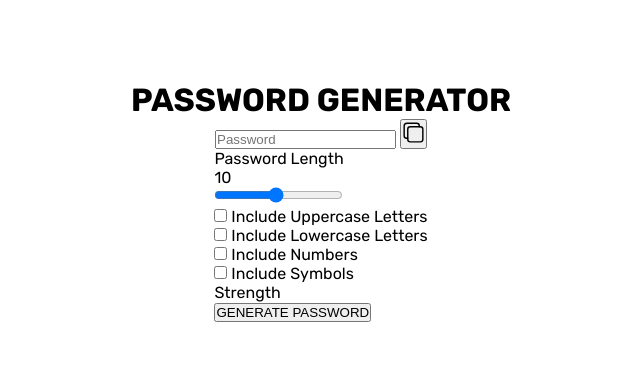
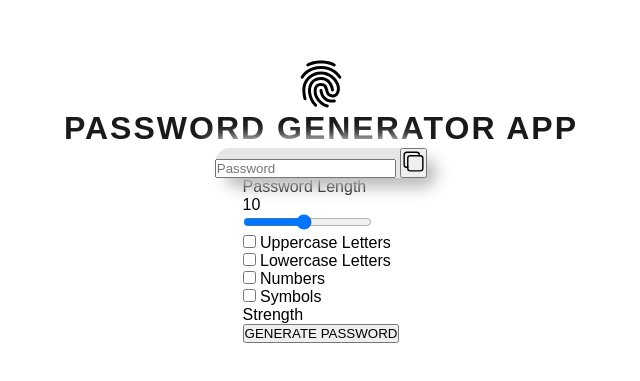
Before and after one commit to sharukuffair/passwordGenerator, a plain HTML site: page index.html in a window 1280 px wide. Shown: the part 199-580 px from the top of the page, without its empty margins (319-959 px from the left). Drawn offline with Linux system fonts and the light colour scheme; a web font is replaced by a local one.

Commit message:
style updated

```diff
--- a/index.html
+++ b/index.html
@@ -13,7 +13,13 @@
   </head>
   <body>
     <div class="container">
-      <h1>PASSWORD GENERATOR</h1>
+      <img
+        src="Assets/finger-print.svg"
+        alt="finger-print-svg"
+        width="50px"
+        height="50px"
+      />
+      <h1>PASSWORD GENERATOR APP</h1>
       <div class="display-container">
         <input
           readonly
@@ -48,19 +54,19 @@
         <!-- checkbox -->
         <div>
           <input type="checkbox" id="uppercase" />
-          <label for="uppercase">Include Uppercase Letters</label>
+          <label for="uppercase">Uppercase Letters</label>
         </div>
         <div>
           <input type="checkbox" id="lowercase" />
-          <label for="lowercase">Include Lowercase Letters</label>
+          <label for="lowercase">Lowercase Letters</label>
         </div>
         <div>
           <input type="checkbox" id="numbers" />
-          <label for="numbers">Include Numbers</label>
+          <label for="numbers">Numbers</label>
         </div>
         <div>
           <input type="checkbox" id="symbols" />
-          <label for="symbols">Include Symbols</label>
+          <label for="symbols">Symbols</label>
         </div>
         <!-- strength container -->
         <div class="strength-container">
--- a/styles.css
+++ b/styles.css
@@ -1,4 +1,5 @@
-@import url("https://fonts.googleapis.com/css2?family=Rubik:wght@300;400;500;600;700;800&display=swap");
+@import url("https://fonts.googleapis.com/css2?family=Courier+Prime:wght@400;700&family=Recursive:wght@300;400;500;600;700&display=swap");
+
 * {
   margin: 0;
   padding: 0;
@@ -7,9 +8,12 @@
 :root {
   --main-theme-1: #000000;
   --main-theme-2: #ffffff;
+  --black-text-1: #1a1a1a;
 }
 body {
-  font-family: "Rubik", sans-serif;
+  /* font-family: "Courier Prime", monospace; */
+  font-family: "Recursive", sans-serif;
+  user-select: none;
 }
 .container {
   width: 100vw;
@@ -20,3 +24,16 @@ body {
   flex-direction: column;
   background-color: var(--main-theme-2);
 }
+
+h1 {
+  color: var(--black-text-1);
+  letter-spacing: 2px;
+  text-align: center;
+  line-height: 1.2;
+}
+.display-container {
+  position: relative;
+  border-radius: 1rem;
+  background: #e6e6e6;
+  box-shadow: 10px 10px 15px #bdbdbd, -10px -10px 15px #ffffff;
+}
```
